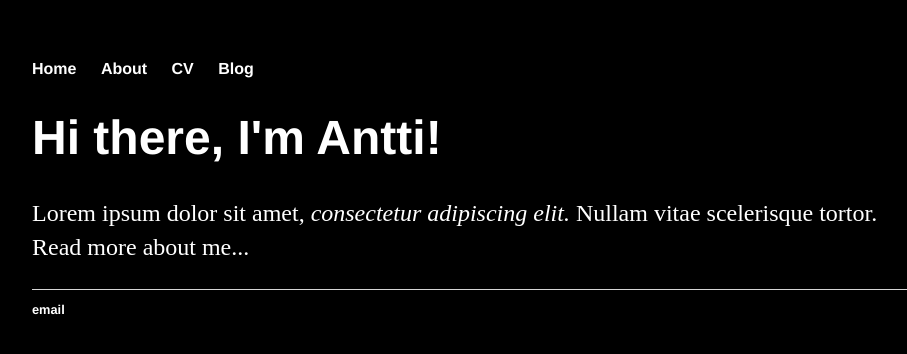
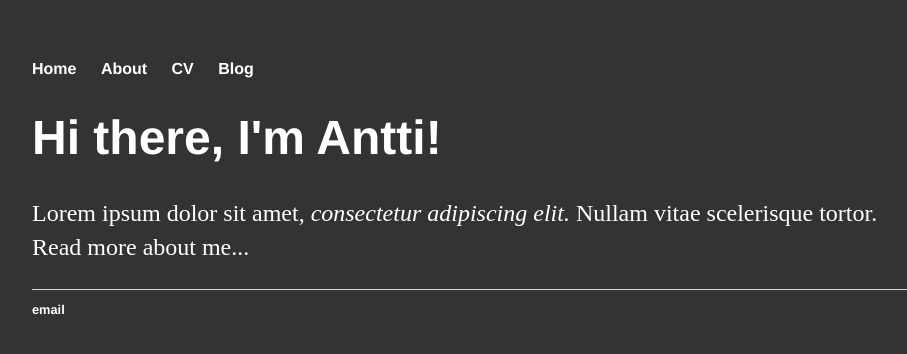
Before and after one commit to plantecophys/plantecophys, a Jekyll site: the page built from index.html, in a window 1280 px wide. Shown: the top 354 px of the page, without its empty margins (160-1067 px from the left). Built offline with Jekyll 4.4.1, drawn with Linux system fonts in a browser that asks for light colours.

Commit message:
Update main.css

```diff
--- a/css/main.css
+++ b/css/main.css
@@ -1,7 +1,7 @@
 body {
     margin: 60px auto;
     width: 70%;
-    background-color: black;
+    background-color: #333333;
 }
 nav ul, footer ul {
     font-family:'Helvetica', 'Arial', 'Sans-Serif';
```
